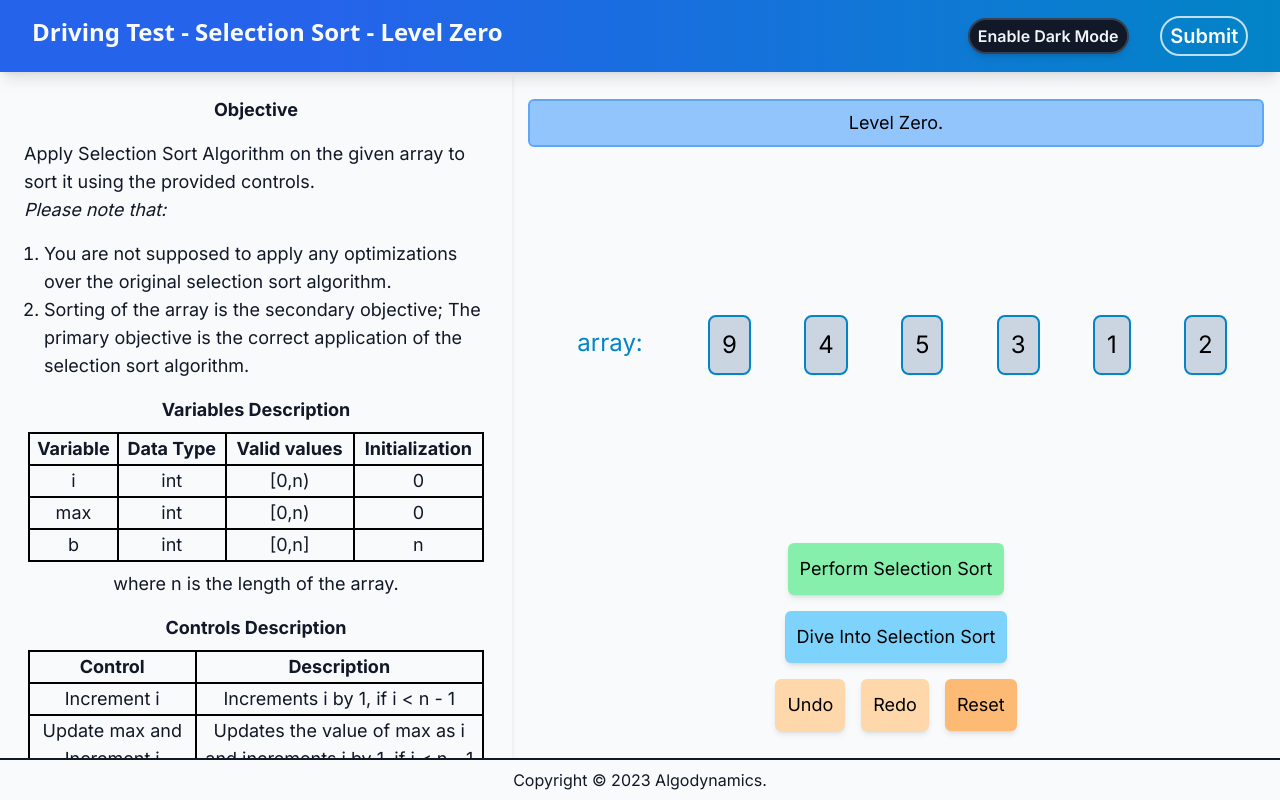
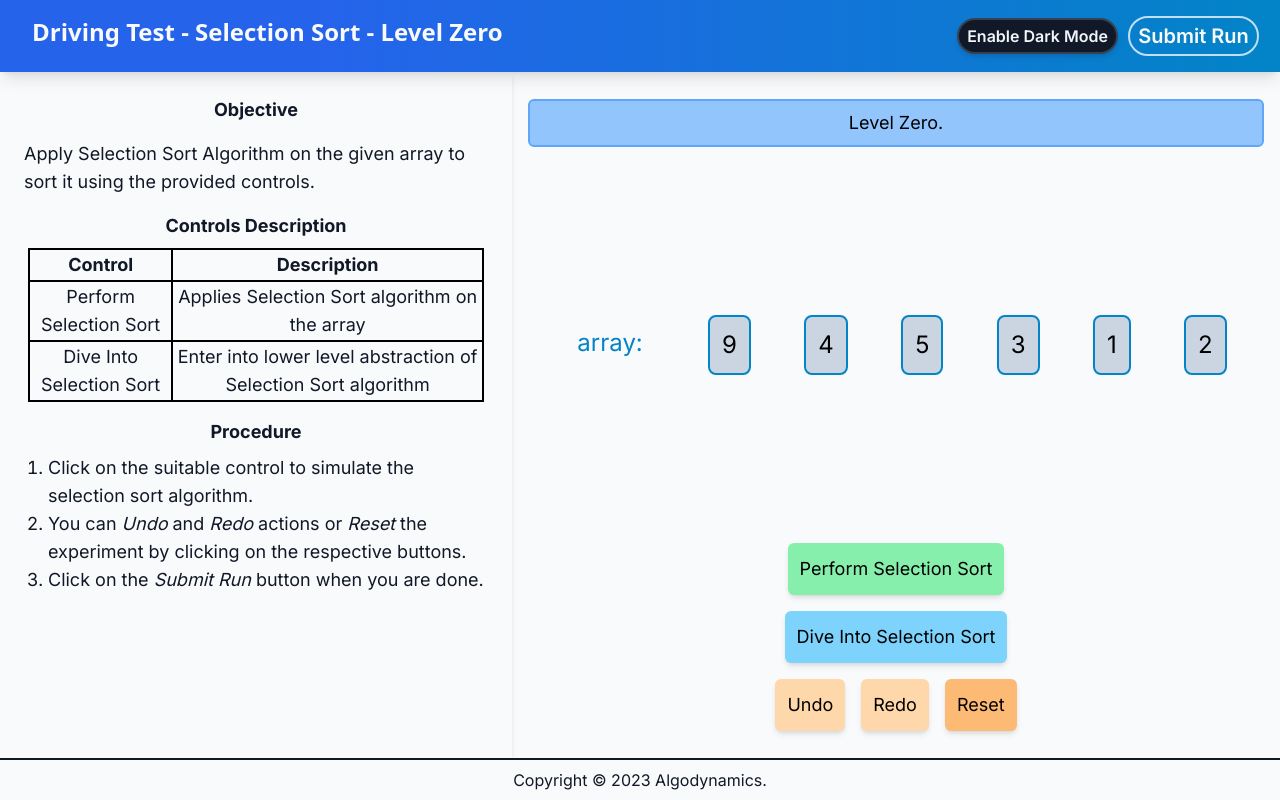
Before and after one commit to algodynamics-iiith/selection-sort-hierarchical, a Next.js app: page /level-zero in a window 1280 px wide. Built offline with nearby package versions, Linux system fonts and the light colour scheme.

Commit message:
Updated level-wise instructions

```diff
--- a/app/(experiment)/level-one/instructions.tsx
+++ b/app/(experiment)/level-one/instructions.tsx
@@ -28,22 +28,6 @@ export default function Information() {
           </thead>
           <tbody>
             <tr>
-              <td className={"border-2 " + (theme === "Light" ? "border-black" : "border-white")}>i</td>
-              <td className={"border-2 " + (theme === "Light" ? "border-black" : "border-white")}>int</td>
-              <td className={"border-2 " + (theme === "Light" ? "border-black" : "border-white")}>[0,n)</td>
-              <td className={"border-2 " + (theme === "Light" ? "border-black" : "border-white")}>0</td>
-            </tr>
-          </tbody>
-          <tbody>
-            <tr>
-              <td className={"border-2 " + (theme === "Light" ? "border-black" : "border-white")}>max</td>
-              <td className={"border-2 " + (theme === "Light" ? "border-black" : "border-white")}>int</td>
-              <td className={"border-2 " + (theme === "Light" ? "border-black" : "border-white")}>[0,n)</td>
-              <td className={"border-2 " + (theme === "Light" ? "border-black" : "border-white")}>0</td>
-            </tr>
-          </tbody>
-          <tbody>
-            <tr>
               <td className={"border-2 " + (theme === "Light" ? "border-black" : "border-white")}>b</td>
               <td className={"border-2 " + (theme === "Light" ? "border-black" : "border-white")}>int</td>
               <td className={"border-2 " + (theme === "Light" ? "border-black" : "border-white")}>[0,n]</td>
@@ -64,37 +48,36 @@ export default function Information() {
           </thead>
           <tbody>
             <tr>
-              <td className={"border-2 " + (theme === "Light" ? "border-black" : "border-white")}>Increment i</td>
-              <td className={"border-2 " + (theme === "Light" ? "border-black" : "border-white")}>Increments i by 1, if i &lt; n - 1</td>
+              <td className={"border-2 " + (theme === "Light" ? "border-black" : "border-white")}>Find Max Element</td>
+              <td className={"border-2 " + (theme === "Light" ? "border-black" : "border-white")}>Finds the index of the max element between indexes [0,b)</td>
             </tr>
           </tbody>
           <tbody>
             <tr>
-              <td className={"border-2 " + (theme === "Light" ? "border-black" : "border-white")}>Update max and Increment i</td>
-              <td className={"border-2 " + (theme === "Light" ? "border-black" : "border-white")}>Updates the value of max as i and increments i by 1, if i &lt; n - 1</td>
+              <td className={"border-2 " + (theme === "Light" ? "border-black" : "border-white")}>Swap Boundary and Max Elements</td>
+              <td className={"border-2 " + (theme === "Light" ? "border-black" : "border-white")}>Swaps the max array element with the array element with index b - 1</td>
             </tr>
           </tbody>
           <tbody>
             <tr>
-              <td className={"border-2 " + (theme === "Light" ? "border-black" : "border-white")}>Swap max</td>
-              <td className={"border-2 " + (theme === "Light" ? "border-black" : "border-white")}>Swaps the array indices of max and b - 1</td>
+              <td className={"border-2 " + (theme === "Light" ? "border-black" : "border-white")}>Decrement Boundary</td>
+              <td className={"border-2 " + (theme === "Light" ? "border-black" : "border-white")}>Decrements b by 1 if b &gt; 0</td>
             </tr>
           </tbody>
           <tbody>
             <tr>
-              <td className={"border-2 " + (theme === "Light" ? "border-black" : "border-white")}>Decrement b, Reset i and max</td>
-              <td className={"border-2 " + (theme === "Light" ? "border-black" : "border-white")}>Decrements b by 1 and resets i and max to 0, if b &gt; 0</td>
+              <td className={"border-2 " + (theme === "Light" ? "border-black" : "border-white")}>Dive Into Find Max Element</td>
+              <td className={"border-2 " + (theme === "Light" ? "border-black" : "border-white")}>Enter into lower level abstraction of Find Max Element function</td>
             </tr>
           </tbody>
         </table>
-        <p>where n is the length of the array.</p>
       </div>
       <div className="m-1 space-y-2">
         <h1 className="text-center font-bold text-lg">Procedure</h1>
         <ol className="list-decimal ps-5">
-          <li>Click on suitable control to simulate next step of selection sort algorithm.</li>
-          <li>You can <em>Undo</em> and <em>Redo</em> actions or <em>Reset</em> the experiment by clicking on the respective buttons as per your need.</li>
-          <li>Click on the <em>Submit Run</em> button when you are done.</li>
+          <li>Click on the suitable control to simulate the selection sort algorithm.</li>
+          <li>You can <em>Undo</em> and <em>Redo</em> actions or <em>Reset</em> the experiment by clicking on the respective buttons.</li>
+          <li>Click on the <em>Exit Level</em> button when you wish to exit out of current level of abstraction.</li>
         </ol>
       </div>
     </div>
--- a/app/(experiment)/level-one/page.tsx
+++ b/app/(experiment)/level-one/page.tsx
@@ -382,7 +382,7 @@ export default function Experiment() {
                       disabled={state.b <= 0}
                       handler={() => handleDecrementBResetMaxI()}
                     >
-                      Decrement Boundary, Reset Index and Max
+                      Decrement Boundary
                     </ActionButton>
                   </div>
                   <div className="flex justify-between">
@@ -391,7 +391,7 @@ export default function Experiment() {
                       type="subset"
                       handler={() => handleDiveIntoLevelTwo()}
                     >
-                      Dive Into Find Max
+                      Dive Into Find Max Element
                     </ActionButton>
                     <ActionButton
                       id="select-sort-dive"
--- a/app/(experiment)/level-two/instructions.tsx
+++ b/app/(experiment)/level-two/instructions.tsx
@@ -7,13 +7,13 @@ export default function Information() {
     <div className="flex-col space-y-4">
       <h1 className="text-center font-bold text-lg">Objective</h1>
       <p>
-        Apply Selection Sort Algorithm on the given array to sort it using the provided controls.
+        Find the max element between indexes 0 and b - 1 (both inclusive) in the given array using the provided controls.
         <br />
         <em>Please note that:</em>
       </p>
       <ol className="list-decimal ps-5">
-        <li>You are not supposed to apply any optimizations over the original selection sort algorithm.</li>
-        <li>Sorting of the array is the secondary objective; The primary objective is the correct application of the selection sort algorithm.</li>
+        <li>You are not supposed to apply any optimizations over the original method through which the max element is found in selection sort algorithm.</li>
+        <li>Finding the max element is the secondary objective; The primary objective is the correct application of find max function as followed in the selection sort algorithm.</li>
       </ol>
       <div className="text-center m-1 flex-col justify-center space-y-2">
         <h1 className="font-bold text-lg">Variables Description</h1>
@@ -47,7 +47,7 @@ export default function Information() {
               <td className={"border-2 " + (theme === "Light" ? "border-black" : "border-white")}>b</td>
               <td className={"border-2 " + (theme === "Light" ? "border-black" : "border-white")}>int</td>
               <td className={"border-2 " + (theme === "Light" ? "border-black" : "border-white")}>[0,n]</td>
-              <td className={"border-2 " + (theme === "Light" ? "border-black" : "border-white")}>n</td>
+              <td className={"border-2 " + (theme === "Light" ? "border-black" : "border-white")}>[0,n]</td>
             </tr>
           </tbody>
         </table>
@@ -70,20 +70,8 @@ export default function Information() {
           </tbody>
           <tbody>
             <tr>
-              <td className={"border-2 " + (theme === "Light" ? "border-black" : "border-white")}>Update max and Increment i</td>
-              <td className={"border-2 " + (theme === "Light" ? "border-black" : "border-white")}>Updates the value of max as i and increments i by 1, if i &lt; n - 1</td>
-            </tr>
-          </tbody>
-          <tbody>
-            <tr>
-              <td className={"border-2 " + (theme === "Light" ? "border-black" : "border-white")}>Swap max</td>
-              <td className={"border-2 " + (theme === "Light" ? "border-black" : "border-white")}>Swaps the array indices of max and b - 1</td>
-            </tr>
-          </tbody>
-          <tbody>
-            <tr>
-              <td className={"border-2 " + (theme === "Light" ? "border-black" : "border-white")}>Decrement b, Reset i and max</td>
-              <td className={"border-2 " + (theme === "Light" ? "border-black" : "border-white")}>Decrements b by 1 and resets i and max to 0, if b &gt; 0</td>
+              <td className={"border-2 " + (theme === "Light" ? "border-black" : "border-white")}>Update max</td>
+              <td className={"border-2 " + (theme === "Light" ? "border-black" : "border-white")}>Updates the value of max as i</td>
             </tr>
           </tbody>
         </table>
@@ -92,9 +80,9 @@ export default function Information() {
       <div className="m-1 space-y-2">
         <h1 className="text-center font-bold text-lg">Procedure</h1>
         <ol className="list-decimal ps-5">
-          <li>Click on suitable control to simulate next step of selection sort algorithm.</li>
-          <li>You can <em>Undo</em> and <em>Redo</em> actions or <em>Reset</em> the experiment by clicking on the respective buttons as per your need.</li>
-          <li>Click on the <em>Submit Run</em> button when you are done.</li>
+          <li>Click on the suitable control to simulate the find max element function.</li>
+          <li>You can <em>Undo</em> and <em>Redo</em> actions or <em>Reset</em> the experiment by clicking on the respective buttons.</li>
+          <li>Click on the <em>Exit Level</em> button when you wish to exit out of current level of abstraction.</li>
         </ol>
       </div>
     </div>
--- a/app/(experiment)/level-zero/instructions.tsx
+++ b/app/(experiment)/level-zero/instructions.tsx
@@ -8,51 +8,7 @@ export default function Information() {
       <h1 className="text-center font-bold text-lg">Objective</h1>
       <p>
         Apply Selection Sort Algorithm on the given array to sort it using the provided controls.
-        <br />
-        <em>Please note that:</em>
       </p>
-      <ol className="list-decimal ps-5">
-        <li>You are not supposed to apply any optimizations over the original selection sort algorithm.</li>
-        <li>Sorting of the array is the secondary objective; The primary objective is the correct application of the selection sort algorithm.</li>
-      </ol>
-      <div className="text-center m-1 flex-col justify-center space-y-2">
-        <h1 className="font-bold text-lg">Variables Description</h1>
-        <table className="w-full" id="variables-table">
-          <thead>
-            <tr>
-              <th className={"border-2 " + (theme === "Light" ? "border-black" : "border-white")}>Variable</th>
-              <th className={"border-2 " + (theme === "Light" ? "border-black" : "border-white")}>Data Type</th>
-              <th className={"border-2 " + (theme === "Light" ? "border-black" : "border-white")}>Valid values</th>
-              <th className={"border-2 " + (theme === "Light" ? "border-black" : "border-white")}>Initialization</th>
-            </tr>
-          </thead>
-          <tbody>
-            <tr>
-              <td className={"border-2 " + (theme === "Light" ? "border-black" : "border-white")}>i</td>
-              <td className={"border-2 " + (theme === "Light" ? "border-black" : "border-white")}>int</td>
-              <td className={"border-2 " + (theme === "Light" ? "border-black" : "border-white")}>[0,n)</td>
-              <td className={"border-2 " + (theme === "Light" ? "border-black" : "border-white")}>0</td>
-            </tr>
-          </tbody>
-          <tbody>
-            <tr>
-              <td className={"border-2 " + (theme === "Light" ? "border-black" : "border-white")}>max</td>
-              <td className={"border-2 " + (theme === "Light" ? "border-black" : "border-white")}>int</td>
-              <td className={"border-2 " + (theme === "Light" ? "border-black" : "border-white")}>[0,n)</td>
-              <td className={"border-2 " + (theme === "Light" ? "border-black" : "border-white")}>0</td>
-            </tr>
-          </tbody>
-          <tbody>
-            <tr>
-              <td className={"border-2 " + (theme === "Light" ? "border-black" : "border-white")}>b</td>
-              <td className={"border-2 " + (theme === "Light" ? "border-black" : "border-white")}>int</td>
-              <td className={"border-2 " + (theme === "Light" ? "border-black" : "border-white")}>[0,n]</td>
-              <td className={"border-2 " + (theme === "Light" ? "border-black" : "border-white")}>n</td>
-            </tr>
-          </tbody>
-        </table>
-        <p>where n is the length of the array.</p>
-      </div>
       <div className="text-center m-1 flex-col justify-center space-y-2">
         <h1 className="font-bold text-lg">Controls Description</h1>
         <table className="w-full" id="variables-table">
@@ -64,36 +20,23 @@ export default function Information() {
           </thead>
           <tbody>
             <tr>
-              <td className={"border-2 " + (theme === "Light" ? "border-black" : "border-white")}>Increment i</td>
-              <td className={"border-2 " + (theme === "Light" ? "border-black" : "border-white")}>Increments i by 1, if i &lt; n - 1</td>
+              <td className={"border-2 " + (theme === "Light" ? "border-black" : "border-white")}>Perform Selection Sort</td>
+              <td className={"border-2 " + (theme === "Light" ? "border-black" : "border-white")}>Applies Selection Sort algorithm on the array</td>
             </tr>
           </tbody>
           <tbody>
             <tr>
-              <td className={"border-2 " + (theme === "Light" ? "border-black" : "border-white")}>Update max and Increment i</td>
-              <td className={"border-2 " + (theme === "Light" ? "border-black" : "border-white")}>Updates the value of max as i and increments i by 1, if i &lt; n - 1</td>
-            </tr>
-          </tbody>
-          <tbody>
-            <tr>
-              <td className={"border-2 " + (theme === "Light" ? "border-black" : "border-white")}>Swap max</td>
-              <td className={"border-2 " + (theme === "Light" ? "border-black" : "border-white")}>Swaps the array indices of max and b - 1</td>
-            </tr>
-          </tbody>
-          <tbody>
-            <tr>
-              <td className={"border-2 " + (theme === "Light" ? "border-black" : "border-white")}>Decrement b, Reset i and max</td>
-              <td className={"border-2 " + (theme === "Light" ? "border-black" : "border-white")}>Decrements b by 1 and resets i and max to 0, if b &gt; 0</td>
+              <td className={"border-2 " + (theme === "Light" ? "border-black" : "border-white")}>Dive Into Selection Sort</td>
+              <td className={"border-2 " + (theme === "Light" ? "border-black" : "border-white")}>Enter into lower level abstraction of Selection Sort algorithm</td>
             </tr>
           </tbody>
         </table>
-        <p>where n is the length of the array.</p>
       </div>
       <div className="m-1 space-y-2">
         <h1 className="text-center font-bold text-lg">Procedure</h1>
         <ol className="list-decimal ps-5">
-          <li>Click on suitable control to simulate next step of selection sort algorithm.</li>
-          <li>You can <em>Undo</em> and <em>Redo</em> actions or <em>Reset</em> the experiment by clicking on the respective buttons as per your need.</li>
+          <li>Click on the suitable control to simulate the selection sort algorithm.</li>
+          <li>You can <em>Undo</em> and <em>Redo</em> actions or <em>Reset</em> the experiment by clicking on the respective buttons.</li>
           <li>Click on the <em>Submit Run</em> button when you are done.</li>
         </ol>
       </div>
--- a/app/(experiment)/level-zero/page.tsx
+++ b/app/(experiment)/level-zero/page.tsx
@@ -395,7 +395,7 @@ export default function Experiment() {
                 text-xl font-semibold text-slate-50'
               onClick={() => handleSubmit()}
             >
-              Submit
+              Submit Run
             </button>
           </Suspense>
         </div>
```
